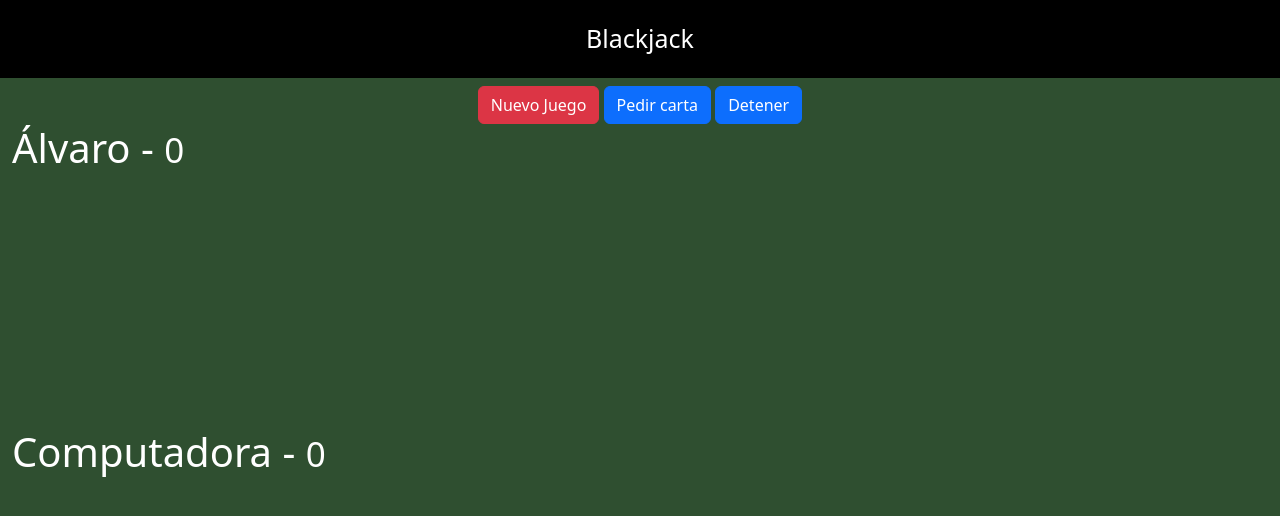
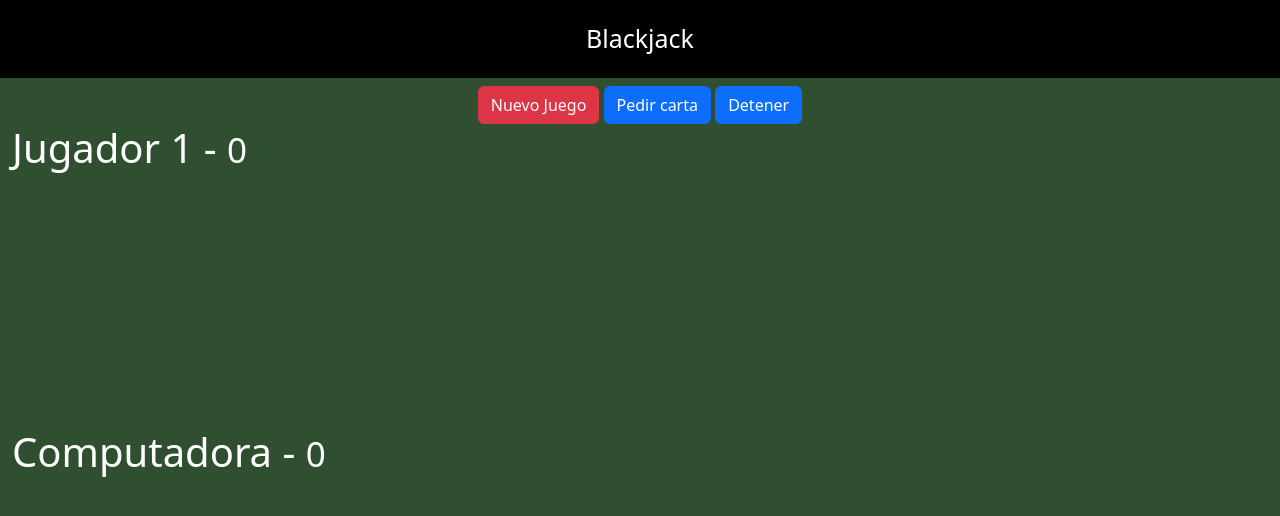
Before and after one commit to rgcases/js-vite-blackjack, a website built with Vite: page index.html in a window 1280 px wide. Built offline with nearby package versions, Linux system fonts and the light colour scheme.

Commit message:
Player name changed

```diff
--- a/index.html
+++ b/index.html
@@ -26,7 +26,7 @@
   <div class="row container">
       <div class="col">
 
-          <h1>Álvaro - <small>0</small></h1>
+          <h1>Jugador 1 - <small>0</small></h1>
           <div id="jugador-cartas">
               <!-- <img class="carta" src="assets/cartas/2C.png"> -->
           </div>
```
